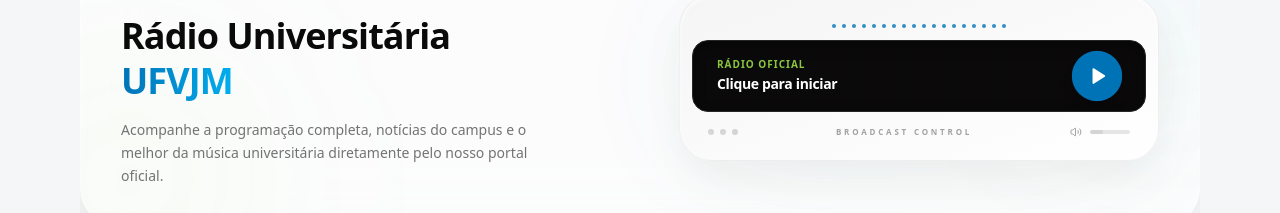
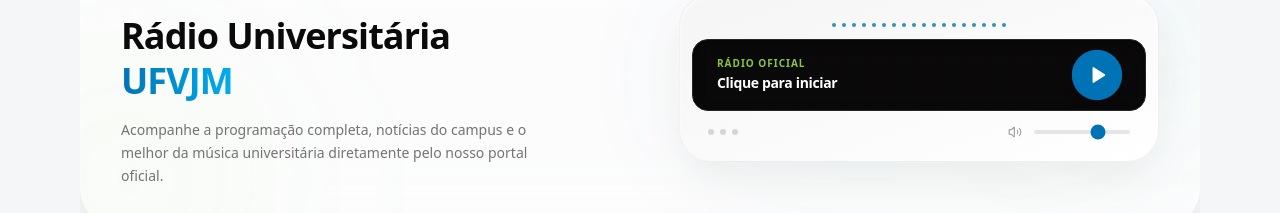
Before and after one commit to danielrp9/portal-dce-ufvjm, a Next.js app in the folder frontend/: page / in a window 1280 px wide. Shown: the part 1480-1693 px from the top of the page. Built offline with nearby package versions, Linux system fonts and the light colour scheme; no server answers.

Commit message:
Correção de reprodução no player da rádio universitária

```diff
--- a/frontend/src/components/RadioPlayer.tsx
+++ b/frontend/src/components/RadioPlayer.tsx
@@ -5,6 +5,7 @@
 
 export default function RadioPlayer() {
   const [isPlaying, setIsPlaying] = useState<boolean>(false);
+  const [volume, setVolume] = useState<number>(0.7);
   const audioRef = useRef<HTMLAudioElement | null>(null);
 
   const togglePlay = () => {
@@ -15,11 +16,20 @@
       setIsPlaying(false);
     } else {
       audioRef.current.load();
+      audioRef.current.volume = volume;
       audioRef.current.play().then(() => {
         setIsPlaying(true);
       }).catch((error) => {
         console.error("Erro ao reproduzir áudio:", error);
       });
+    }
+  };
+
+  const handleVolumeChange = (e: React.ChangeEvent<HTMLInputElement>) => {
+    const newVolume = parseFloat(e.target.value);
+    setVolume(newVolume);
+    if (audioRef.current) {
+      audioRef.current.volume = newVolume;
     }
   };
 
@@ -106,15 +116,17 @@
                 <div className={`w-1.5 h-1.5 rounded-full transition-all duration-300 ${isPlaying ? 'bg-[#8CC63F] shadow-[0_0_8px_rgba(140,198,63,0.8)]' : 'bg-neutral-300'}`}></div>
               </div>
 
-              <div className="text-[8px] font-black text-neutral-400 uppercase tracking-[0.35em] select-none">
-                Broadcast Control
-              </div>
-
-              <div className="flex items-center gap-2 text-neutral-400">
-                <Volume2 size={12} className={isPlaying ? 'text-[#0073B7]' : ''} />
-                <div className="h-1 w-10 bg-neutral-200 rounded-full overflow-hidden">
-                  <div className={`h-full rounded-full transition-all duration-500 ${isPlaying ? 'w-full bg-[#0073B7]' : 'w-1/3 bg-neutral-300'}`}></div>
-                </div>
+              <div className="flex items-center gap-3 text-neutral-400 flex-1 justify-end">
+                <Volume2 size={14} className={isPlaying ? 'text-[#0073B7]' : ''} />
+                <input
+                  type="range"
+                  min="0"
+                  max="1"
+                  step="0.01"
+                  value={volume}
+                  onChange={handleVolumeChange}
+                  className="w-24 h-1 bg-neutral-200 rounded-full appearance-none cursor-pointer accent-[#0073B7] hover:accent-[#8CC63F] transition-all"
+                />
               </div>
             </div>
 
```
